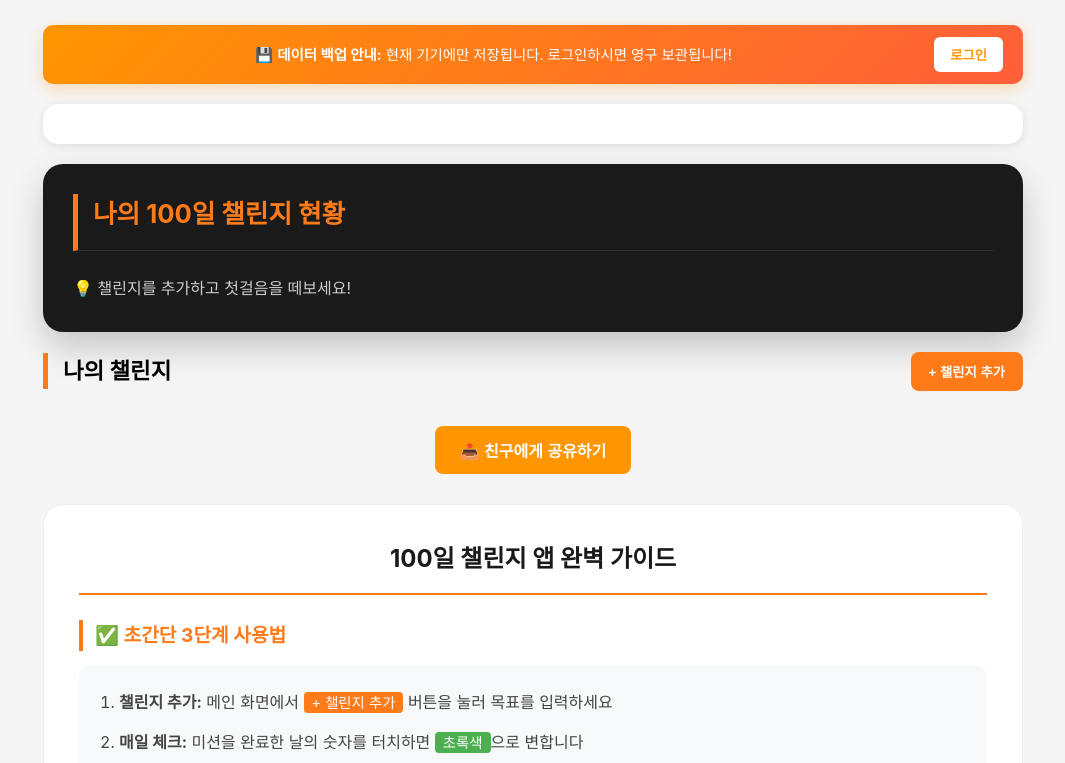
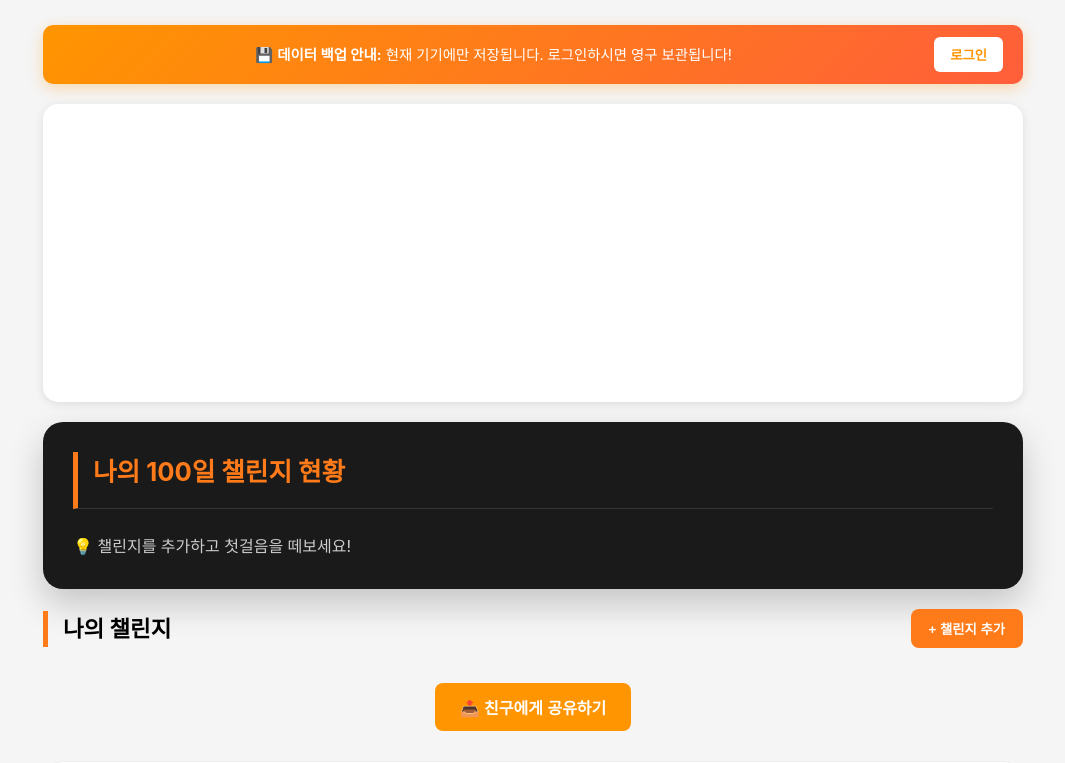
Before and after one commit to kevin6729/100day-app, a plain HTML site: page index.html in a window 1280 px wide. Both pictures are taken after a click on the button "🚀 바로 시작하기". Shown: the top 763 px of the page, without its empty margins (107-1172 px from the left). Drawn offline with Linux system fonts and the light colour scheme; no server answers.

Commit message:
Update index.html

```diff
--- a/index.html
+++ b/index.html
@@ -155,13 +155,10 @@
 
       <!-- 👇 메인 화면 광고 영역 (명언 카드 대체) -->
       <div style="margin: 20px auto; text-align: center; background: #fff; padding: 20px; border-radius: 15px; box-shadow: 0 2px 10px rgba(0,0,0,0.1);">
-        <!-- 100일챌린지앱 수평형 -->
   <ins class="adsbygoogle"
-             style="display:block"
+       style="display:inline-block;width:300px;height:250px"
        data-ad-client="ca-pub-7617624533409809"
-             data-ad-slot="2934193554"
-             data-ad-format="auto"
-             data-full-width-responsive="true"></ins>
+       data-ad-slot="3717271116"></ins>
   <script>
        (adsbygoogle = window.adsbygoogle || []).push({});
   </script>
```
Lines whose indentation alone changed are shown as unchanged.
